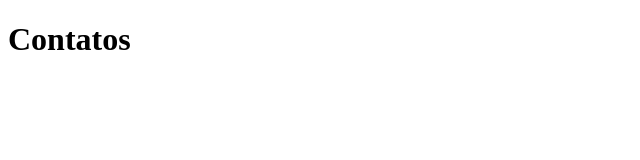
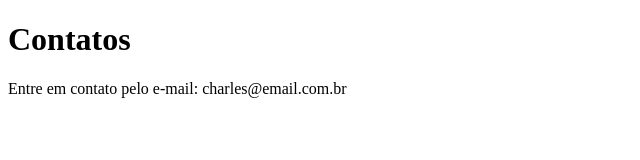
Before and after one commit to charlespsc/sistema-de-cadastro, a plain HTML site: page contato.html in a window 1280 px wide. Shown: the whole page, without its empty margins (0-640 px from the left). Drawn offline with Linux system fonts and the light colour scheme.

Commit message:
add email de contato

```diff
--- a/contato.html
+++ b/contato.html
@@ -7,5 +7,6 @@
 </head>
 <body>
     <h1>Contatos</h1>
+    <p>Entre em contato pelo e-mail: charles@email.com.br</p>
 </body>
 </html>
```
